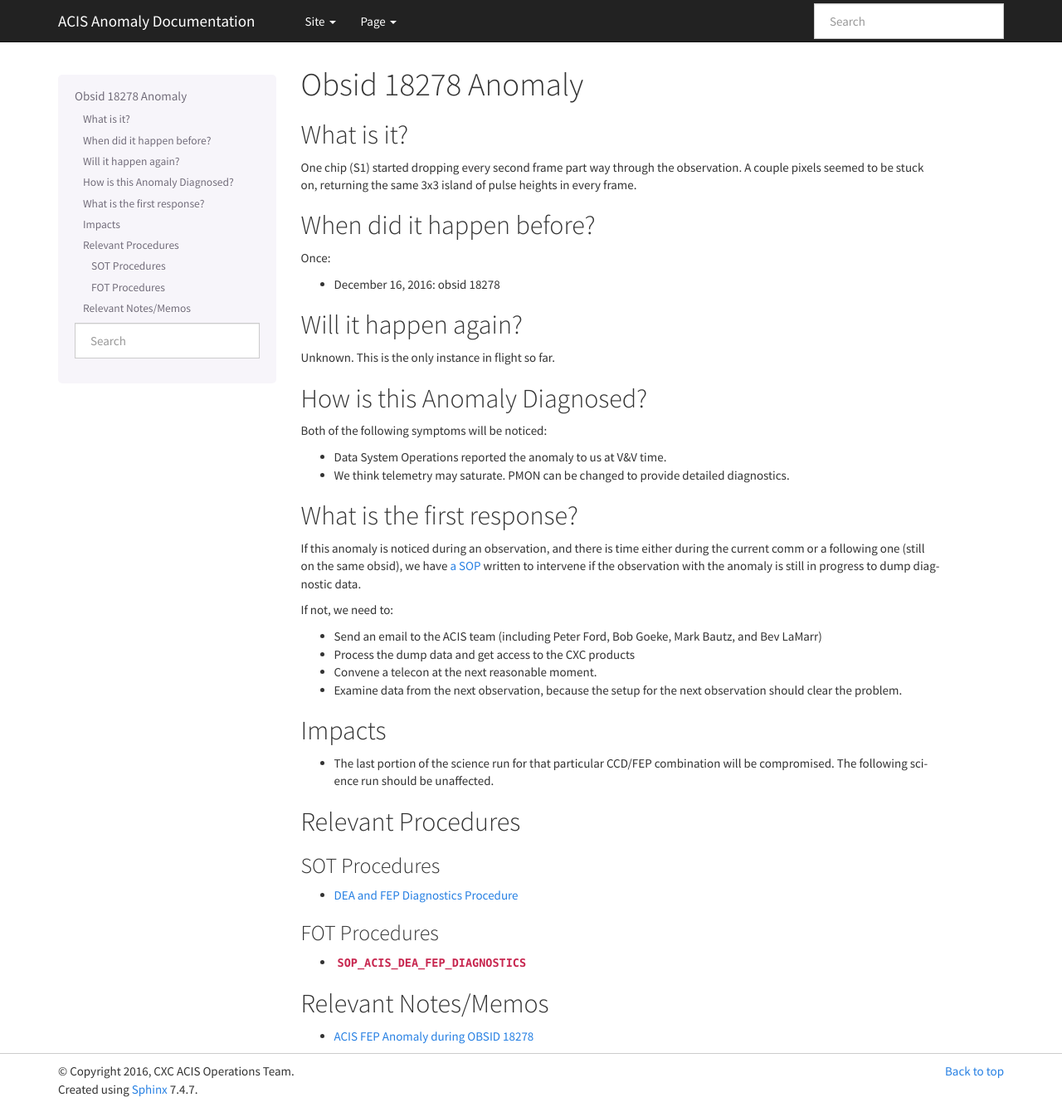
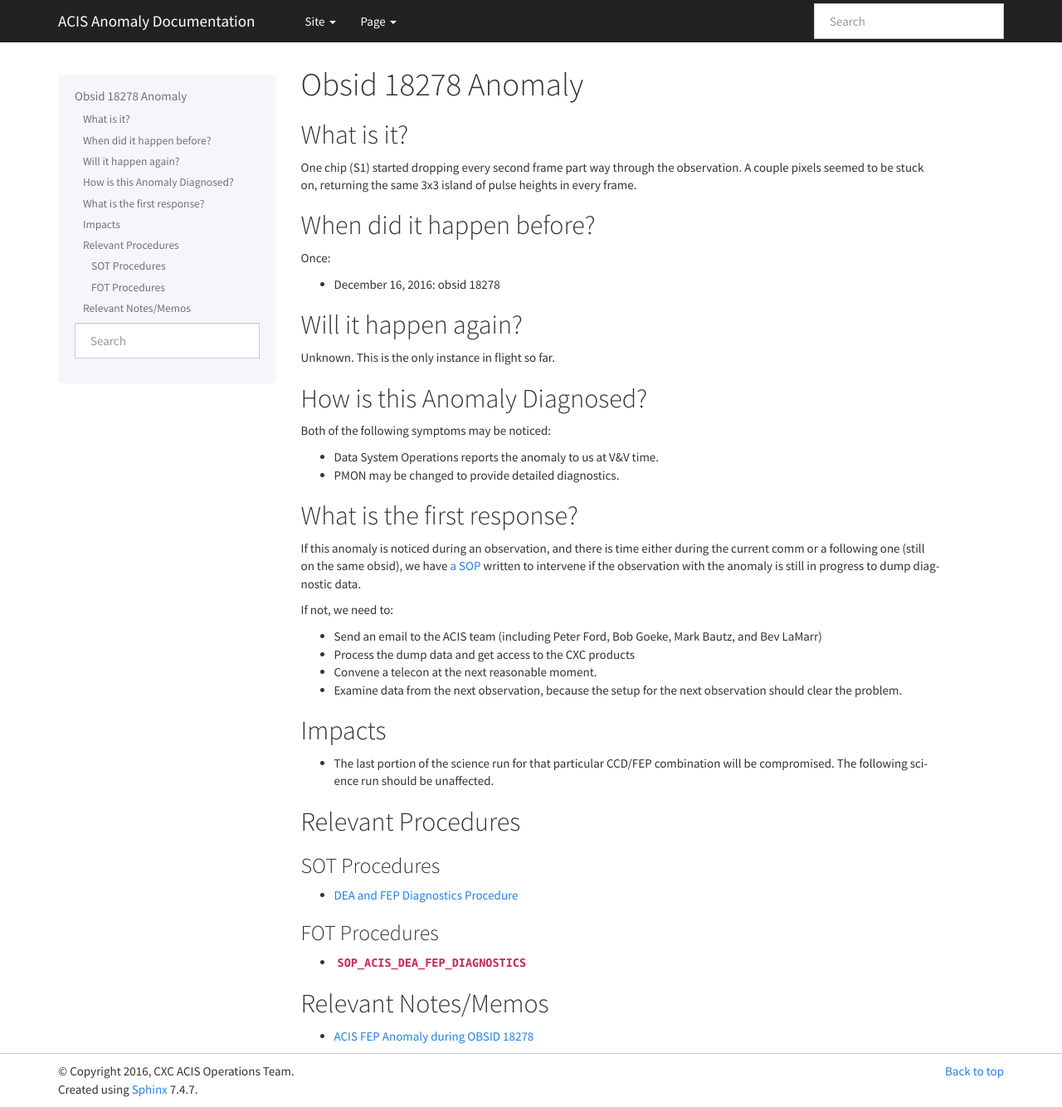
Before and after one commit to acisops/acis_anomaly_pages, a Sphinx documentation site: the page built from source/obs18278_anomaly.rst, in a window 1280 px wide and 1334 px high. Shown: the whole window at 83% size. Built offline with Sphinx 7.4.7, drawn with Linux system fonts in a browser that asks for light colours.

Commit message:
Removed telemetry saturation as a symptom

```diff
--- a/source/obs18278_anomaly.rst
+++ b/source/obs18278_anomaly.rst
@@ -23,10 +23,10 @@ Unknown. This is the only instance in flight so far.
 How is this Anomaly Diagnosed?
 ------------------------------
 
-Both of the following symptoms will be noticed:
+Both of the following symptoms may be noticed:
 
-* Data System Operations reported the anomaly to us at V&V time.
-* We think telemetry may saturate. PMON can be changed to provide detailed diagnostics.
+* Data System Operations reports the anomaly to us at V&V time.
+* PMON may be changed to provide detailed diagnostics.
 
 
 What is the first response?
```
